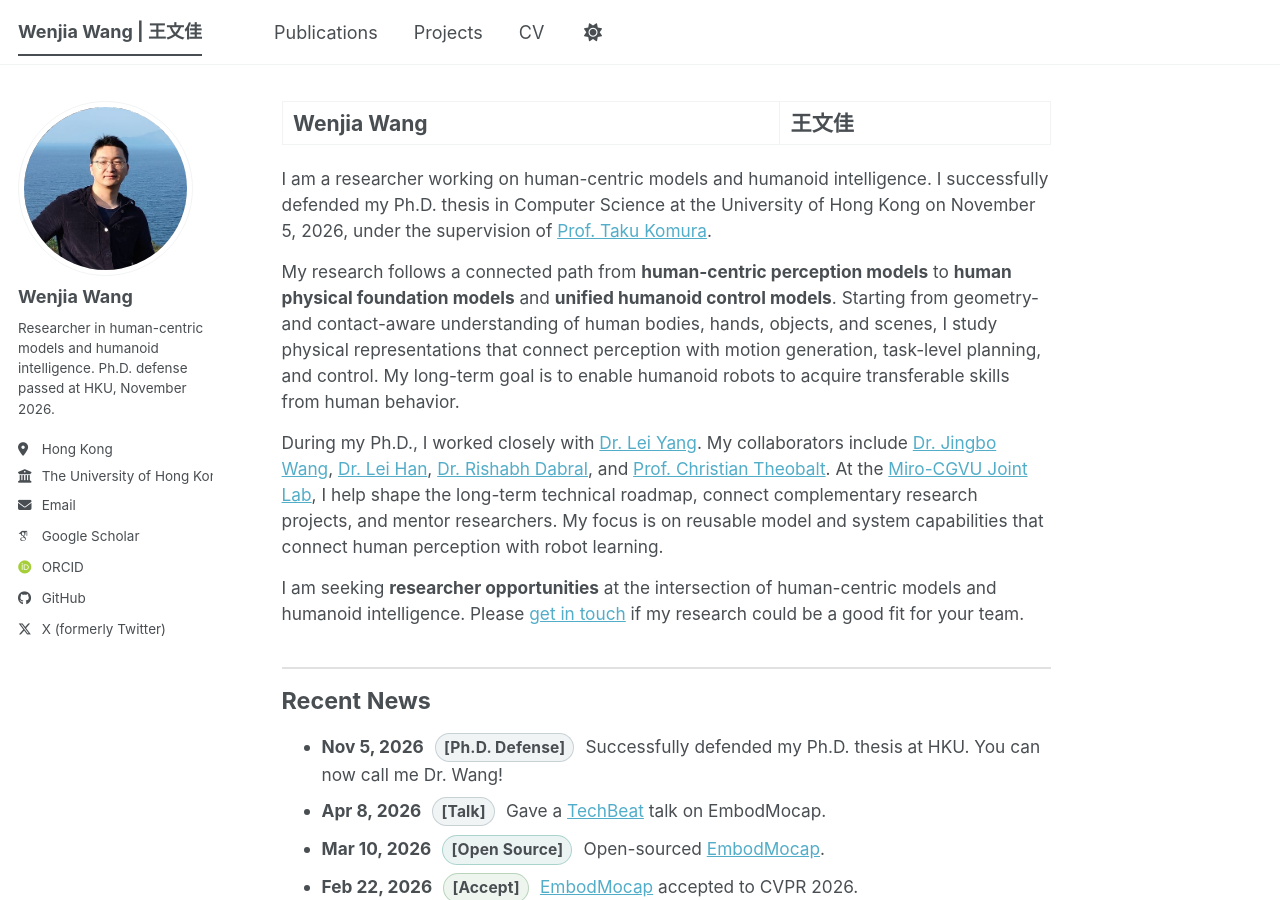
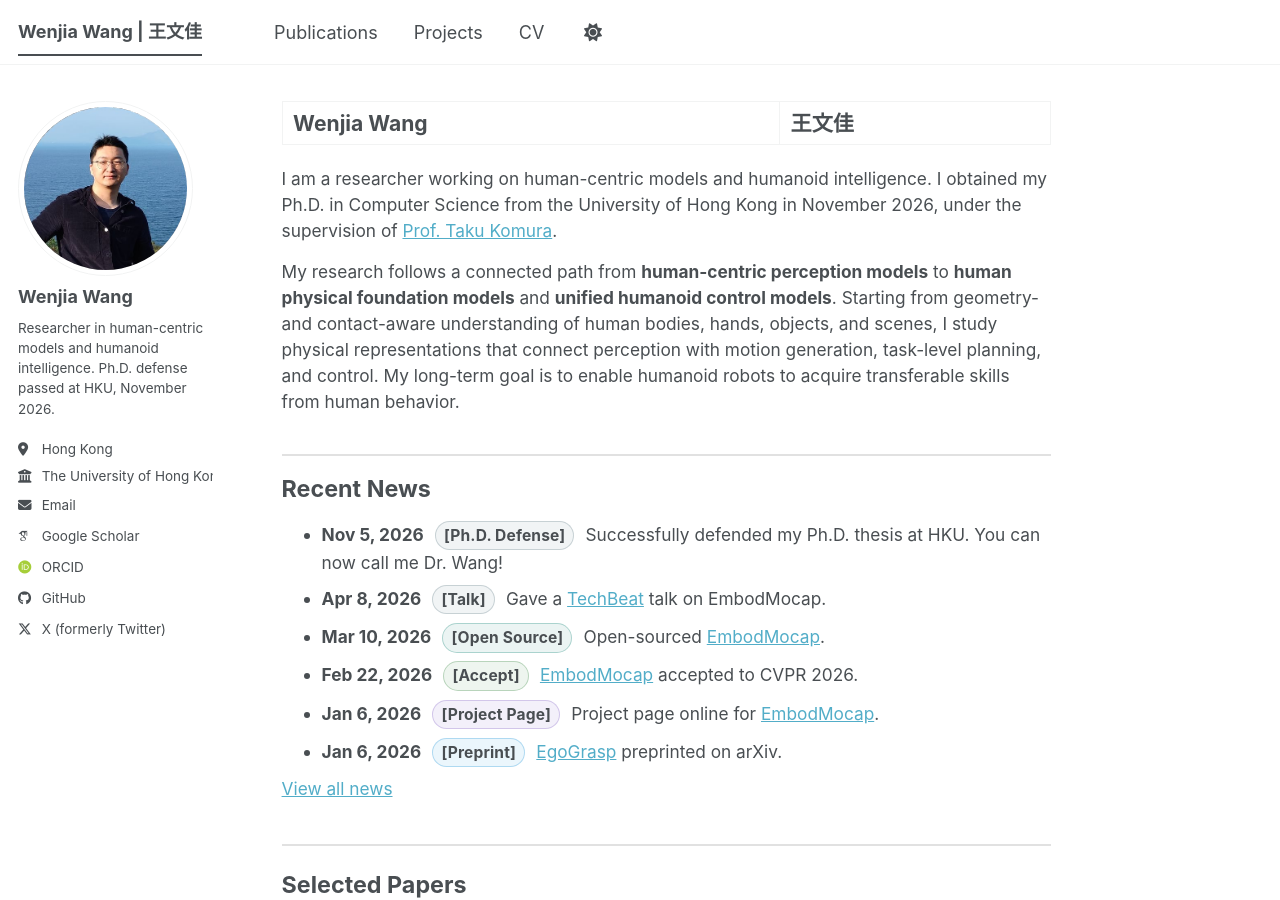
Before and after one commit to WenjiaWang0312/WenjiaWang0312.github.io, a Jekyll site: the page built from _pages/about.md, in a window 1280 px wide and 900 px high. Built offline with Jekyll 4.4.1, drawn with Linux system fonts in a browser that asks for light colours; some web fonts are replaced; a script bundle is joined from its source files by our own code; library files that are not in the unit come from our copies.

Commit message:
Simplify homepage introduction after PhD

```diff
--- a/_pages/about.md
+++ b/_pages/about.md
@@ -8,10 +8,14 @@
 ---
 
 <div class="home-intro">
-  <p>I am a researcher working on human-centric models and humanoid intelligence. I successfully defended my Ph.D. thesis in Computer Science at the University of Hong Kong on November 5, 2026, under the supervision of <a href="https://hku-cg.github.io/">Prof. Taku Komura</a>.</p>
+  <p>I am a researcher working on human-centric models and humanoid intelligence. I obtained my Ph.D. in Computer Science from the University of Hong Kong in November 2026, under the supervision of <a href="https://hku-cg.github.io/">Prof. Taku Komura</a>.</p>
   <p>My research follows a connected path from <strong>human-centric perception models</strong> to <strong>human physical foundation models</strong> and <strong>unified humanoid control models</strong>. Starting from geometry- and contact-aware understanding of human bodies, hands, objects, and scenes, I study physical representations that connect perception with motion generation, task-level planning, and control. My long-term goal is to enable humanoid robots to acquire transferable skills from human behavior.</p>
+  <!--
   <p>During my Ph.D., I worked closely with <a href="https://scholar.google.com/citations?user=jZH2IPYAAAAJ&amp;hl=en">Dr. Lei Yang</a>. My collaborators include <a href="https://wangjingbo1219.github.io/">Dr. Jingbo Wang</a>, <a href="https://www.leihan.org/">Dr. Lei Han</a>, <a href="https://rishabhdabral.github.io/">Dr. Rishabh Dabral</a>, and <a href="https://people.mpi-inf.mpg.de/~theobalt/">Prof. Christian Theobalt</a>. At the <a href="https://hku-cg.github.io/mirod-lab/">Miro-CGVU Joint Lab</a>, I help shape the long-term technical roadmap, connect complementary research projects, and mentor researchers. My focus is on reusable model and system capabilities that connect human perception with robot learning.</p>
+  -->
+  <!--
   <p>I am seeking <strong>researcher opportunities</strong> at the intersection of human-centric models and humanoid intelligence. Please <a href="mailto:wwj2022@connect.hku.hk">get in touch</a> if my research could be a good fit for your team.</p>
+  -->
 </div>
 
 <section class="home-section home-section--news">
```
